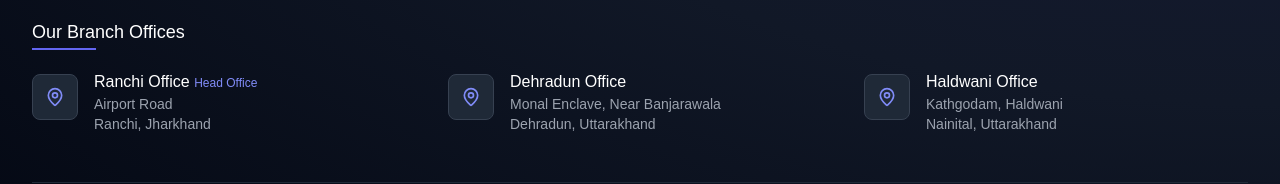
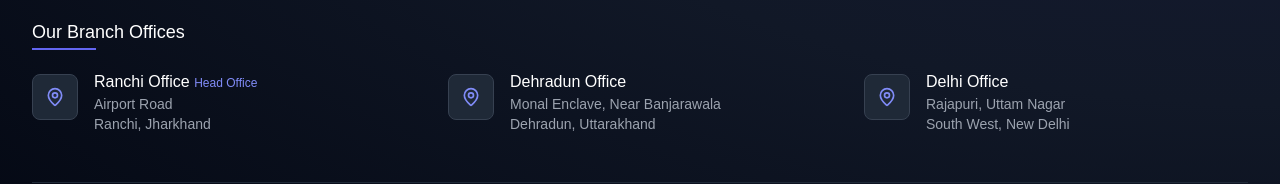
Before and after one commit to victss/webiste-victss, a Next.js app: page / in a window 1280 px wide. Shown: the part 8101-8285 px from the top of the page. Built offline with nearby package versions, Linux system fonts and the light colour scheme.

Commit message:
Update footer.tsx

```diff
--- a/components/footer.tsx
+++ b/components/footer.tsx
@@ -203,11 +203,11 @@ export default function Footer() {
                 <MapPin className="h-5 w-5 text-indigo-400" />
               </div>
               <div>
-                <h4 className="font-medium text-white" style={{ fontFamily: "'Poppins', sans-serif" }}>Haldwani Office</h4>
+                <h4 className="font-medium text-white" style={{ fontFamily: "'Poppins', sans-serif" }}>Delhi Office</h4>
                 <p className="text-sm text-gray-400" style={{ fontFamily: "'Montserrat', sans-serif" }}>
-                  Kathgodam, Haldwani
+                  Rajapuri, Uttam Nagar
                   <br />
-                  Nainital, Uttarakhand
+                  South West, New Delhi
                 </p>
               </div>
             </div>
```
